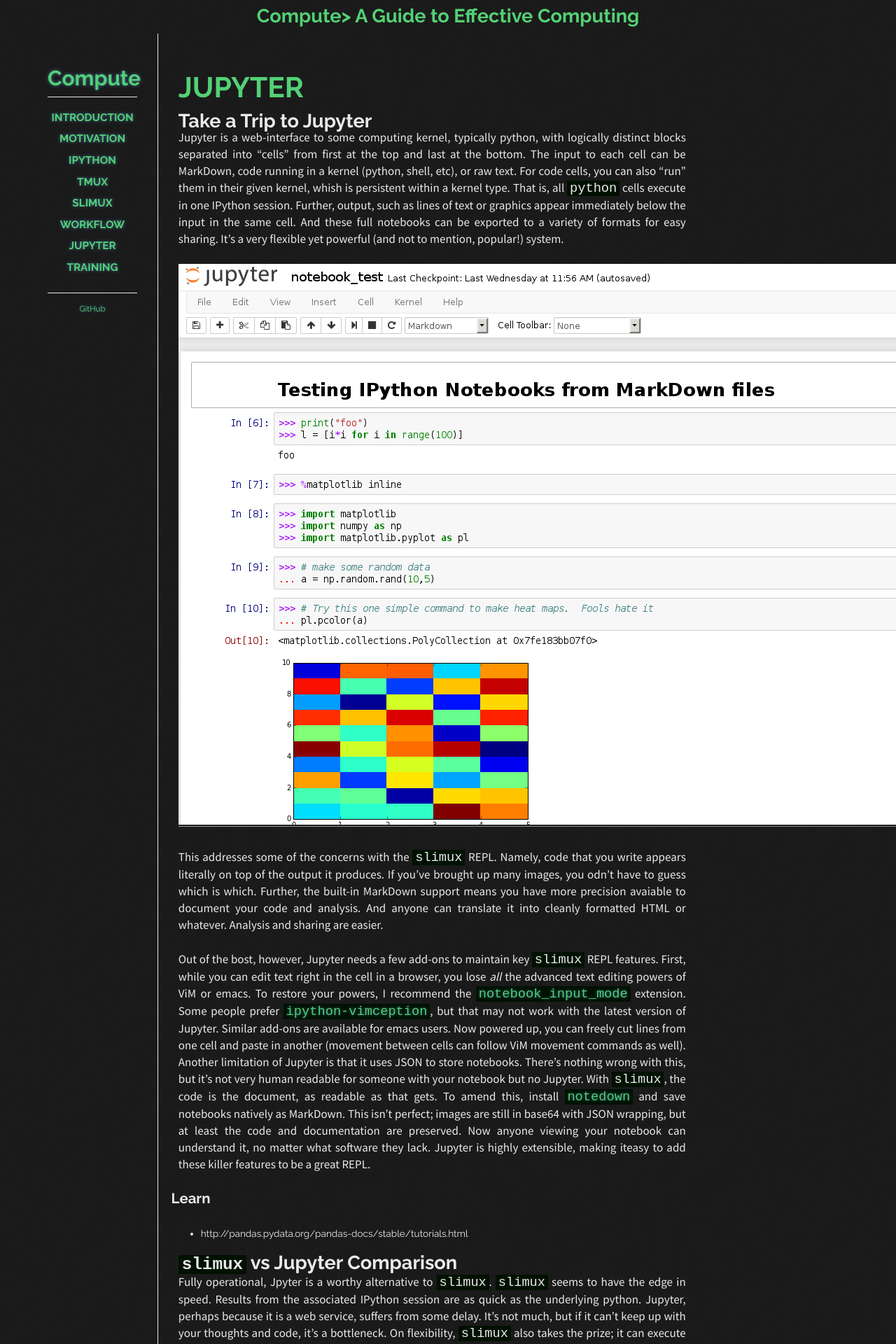
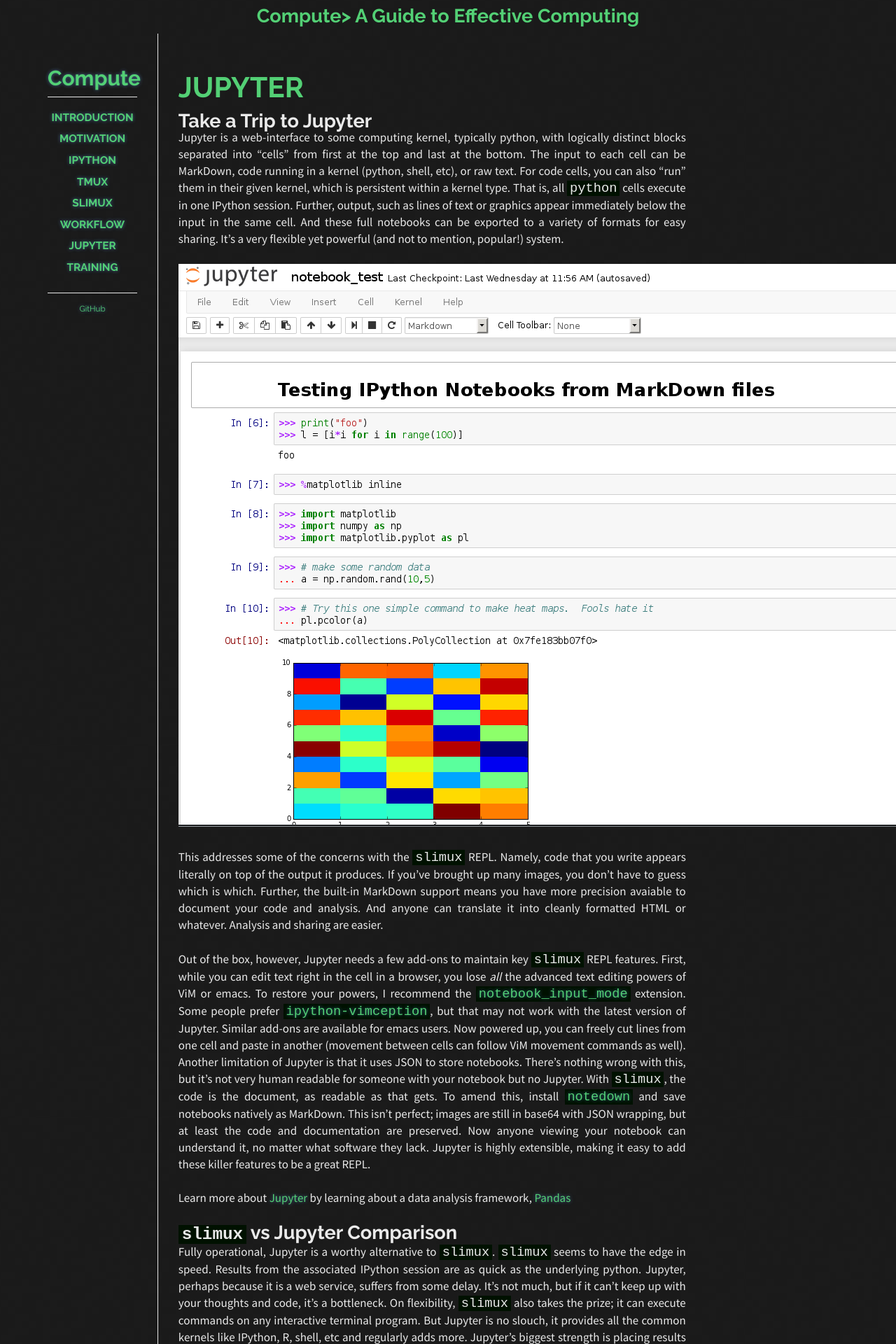
Before and after one commit to dvbuntu/compute, a Jekyll site: the page built from _posts/2040-01-01-jupyter.md, in a window 1280 px wide. Shown: the top 1920 px of the page at 70% size. Built offline with Jekyll 4.4.1, drawn with Linux system fonts in a browser that asks for light colours; Markdown is read by kramdown in place of the engine named in the settings; some of the changed text lies outside the part shown.

Commit message:
Clean up jupyter

```diff
--- a/_posts/2040-01-01-jupyter.md
+++ b/_posts/2040-01-01-jupyter.md
@@ -9,21 +9,20 @@ categories: posts
 
 # Take a Trip to Jupyter
 
-Jupyter is a web-interface to some computing kernel, typically python, with logically distinct blocks separated into "cells" from first at the top and last at the bottom.  The input to each cell can be MarkDown, code running in a kernel (python, shell, etc), or raw text.  For code cells, you can also "run" them in their given kernel, whish is persistent within a kernel type.  That is, all `python` cells execute in one IPython session.  Further, output, such as lines of text or graphics appear immediately below the input in the same cell.  And these full notebooks can be exported to a variety of formats for easy sharing.  It's a very flexible yet powerful (and not to mention, popular!) system.
+Jupyter is a web-interface to some computing kernel, typically python, with logically distinct blocks separated into "cells" from first at the top and last at the bottom.  The input to each cell can be MarkDown, code running in a kernel (python, shell, etc), or raw text.  For code cells, you can also "run" them in their given kernel, which is persistent within a kernel type.  That is, all `python` cells execute in one IPython session.  Further, output, such as lines of text or graphics appear immediately below the input in the same cell.  And these full notebooks can be exported to a variety of formats for easy sharing.  It's a very flexible yet powerful (and not to mention, popular!) system.
 
 ![jupyter]({{ site.baseurl }}/images/jupyter.png)
 
-This addresses some of the concerns with the `slimux` REPL.  Namely, code that you write appears literally on top of the output it produces.  If you've brought up many images, you odn't have to guess which is which.  Further, the built-in MarkDown support means you have more precision avaiable to document your code and analysis.  And anyone can translate it into cleanly formatted HTML or whatever.  Analysis and sharing are easier.
+This addresses some of the concerns with the `slimux` REPL.  Namely, code that you write appears literally on top of the output it produces.  If you've brought up many images, you don't have to guess which is which.  Further, the built-in MarkDown support means you have more precision avaiable to document your code and analysis.  And anyone can translate it into cleanly formatted HTML or whatever.  Analysis and sharing are easier.
 
 
-Out of the bost, however, Jupyter needs a few add-ons to maintain key `slimux` REPL features.  First, while you can edit text right in the cell in a browser, you lose *all* the advanced text editing powers of ViM or emacs.  To restore your powers, I recommend the [`notebook_input_mode`](https://github.com/dvbuntu/notebook_input_mode) extension.  Some people prefer [`ipython-vimception`](https://github.com/ivanov/ipython-vimception), but that may not work with the latest version of Jupyter.  Similar add-ons are available for emacs users.  Now powered up, you can freely cut lines from one cell and paste in another (movement between cells can follow ViM movement commands as well).  Another limitation of Jupyter is that it uses JSON to store notebooks.  There's nothing wrong with this, but it's not very human readable for someone with your notebook but no Jupyter.  With `slimux`, the code is the document, as readable as that gets.  To amend this, install [`notedown`](https://github.com/aaren/notedown) and save notebooks natively as MarkDown.  This isn't perfect; images are still in base64 with JSON wrapping, but at least the code and documentation are preserved.  Now anyone viewing your notebook can understand it, no matter what software they lack.  Jupyter is highly extensible, making iteasy to add these killer features to be a great REPL.
+Out of the box, however, Jupyter needs a few add-ons to maintain key `slimux` REPL features.  First, while you can edit text right in the cell in a browser, you lose *all* the advanced text editing powers of ViM or emacs.  To restore your powers, I recommend the [`notebook_input_mode`](https://github.com/dvbuntu/notebook_input_mode) extension.  Some people prefer [`ipython-vimception`](https://github.com/ivanov/ipython-vimception), but that may not work with the latest version of Jupyter.  Similar add-ons are available for emacs users.  Now powered up, you can freely cut lines from one cell and paste in another (movement between cells can follow ViM movement commands as well).  Another limitation of Jupyter is that it uses JSON to store notebooks.  There's nothing wrong with this, but it's not very human readable for someone with your notebook but no Jupyter.  With `slimux`, the code is the document, as readable as that gets.  To amend this, install [`notedown`](https://github.com/aaren/notedown) and save notebooks natively as MarkDown.  This isn't perfect; images are still in base64 with JSON wrapping, but at least the code and documentation are preserved.  Now anyone viewing your notebook can understand it, no matter what software they lack.  Jupyter is highly extensible, making it easy to add these killer features to be a great REPL.
 
-## Learn
-* http://pandas.pydata.org/pandas-docs/stable/tutorials.html
+Learn more about [Jupyter](https://try.jupyter.org/) by learning about a data analysis framework, [Pandas](http://pandas.pydata.org/pandas-docs/stable/tutorials.html)
 
 # `slimux` vs Jupyter Comparison
 
-Fully operational, Jpyter is a worthy alternative to `slimux`.  `slimux` seems to have the edge in speed.  Results from the associated IPython session are as quick as the underlying python.  Jupyter, perhaps because it is a web service, suffers from some delay.  It's not much, but if it can't keep up with your thoughts and code, it's a bottleneck.  On flexibility, `slimux` also takes the prize; it can execute commands on any interactive terminal program.  But Jupyter is no slouch, it provides all the common kernels like IPython, R, shell, etc and regularly adds more.  Jupyter's biggest strength is placing results practically in-line with input.  *When physical distance equals logical distance, insight blooms*.  `slimux` only enables this to the extent that the most recent output and input code block (to be fair, the most relevant) are likely to be in adjacent panes, though graphics appear in separate windows.  Also, it's worth noting that Jupyter is more popular; available help and documentation is a valuable feature.  Both `slimux` and Jupyter are capable workflows.
+Fully operational, Jupyter is a worthy alternative to `slimux`.  `slimux` seems to have the edge in speed.  Results from the associated IPython session are as quick as the underlying python.  Jupyter, perhaps because it is a web service, suffers from some delay.  It's not much, but if it can't keep up with your thoughts and code, it's a bottleneck.  On flexibility, `slimux` also takes the prize; it can execute commands on any interactive terminal program.  But Jupyter is no slouch, it provides all the common kernels like IPython, R, shell, etc and regularly adds more.  Jupyter's biggest strength is placing results practically in-line with input.  *When physical distance equals logical distance, insight blossoms*.  `slimux` only enables this to the extent that the most recent output and input code block (to be fair, the most relevant) are likely to be in adjacent panes, though graphics appear in separate windows.  Also, it's worth noting that Jupyter is more popular; available help and documentation is a valuable feature.  Both `slimux` and Jupyter are capable workflows.
 
 Workflow choice, something so local to the individual, comes down to personal preferences and project needs.  If you must use some legacy terminal framework or demand top speed, `slimux` may be for you.  If you need to collaborate with others in a popular language doing more analysis than development, Jupyter may be wiser.  In both cases, the key is to choose or design an effective computing workflow.  Rather than using your forehead to pound nails, it is better to pick up a hammer.
 
```
